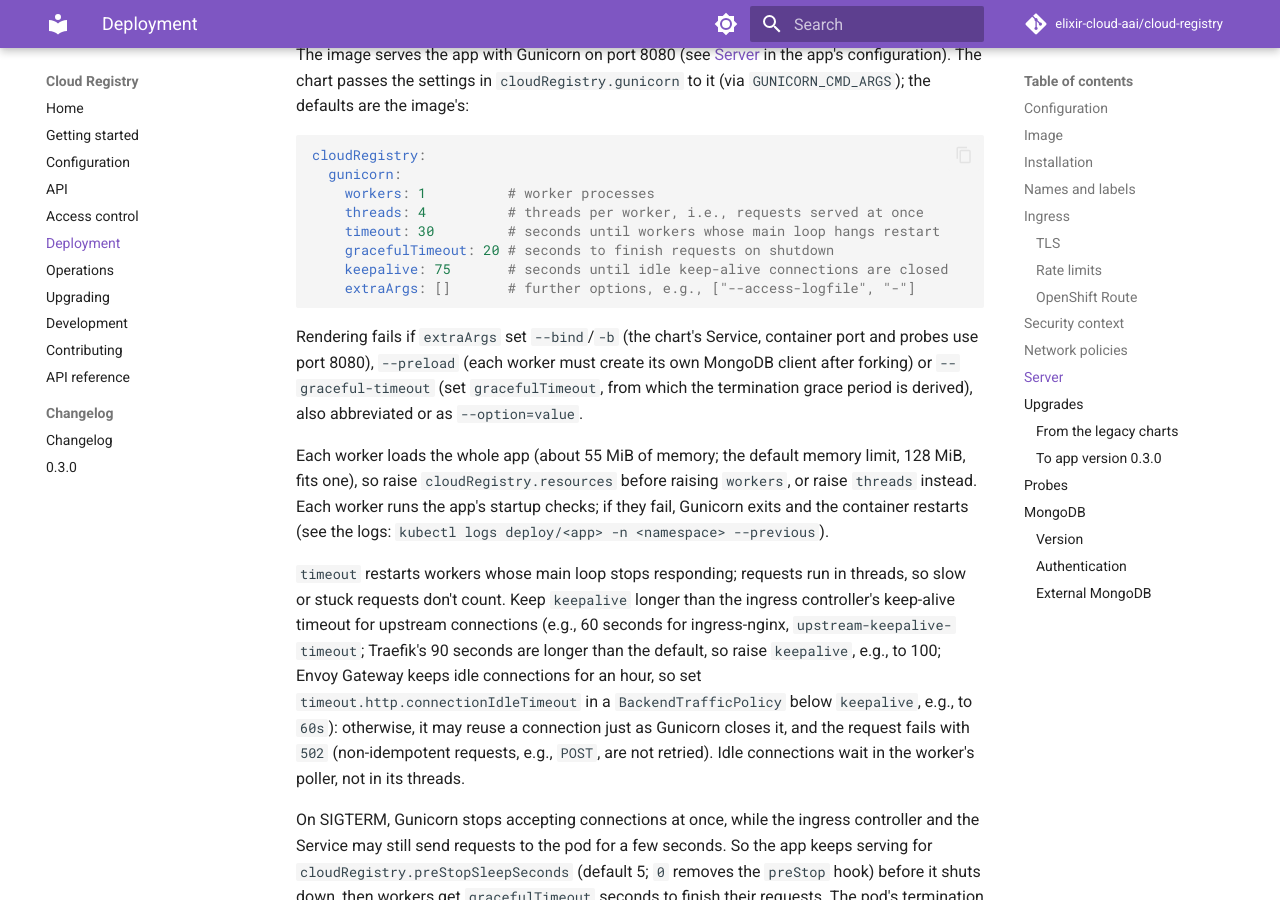
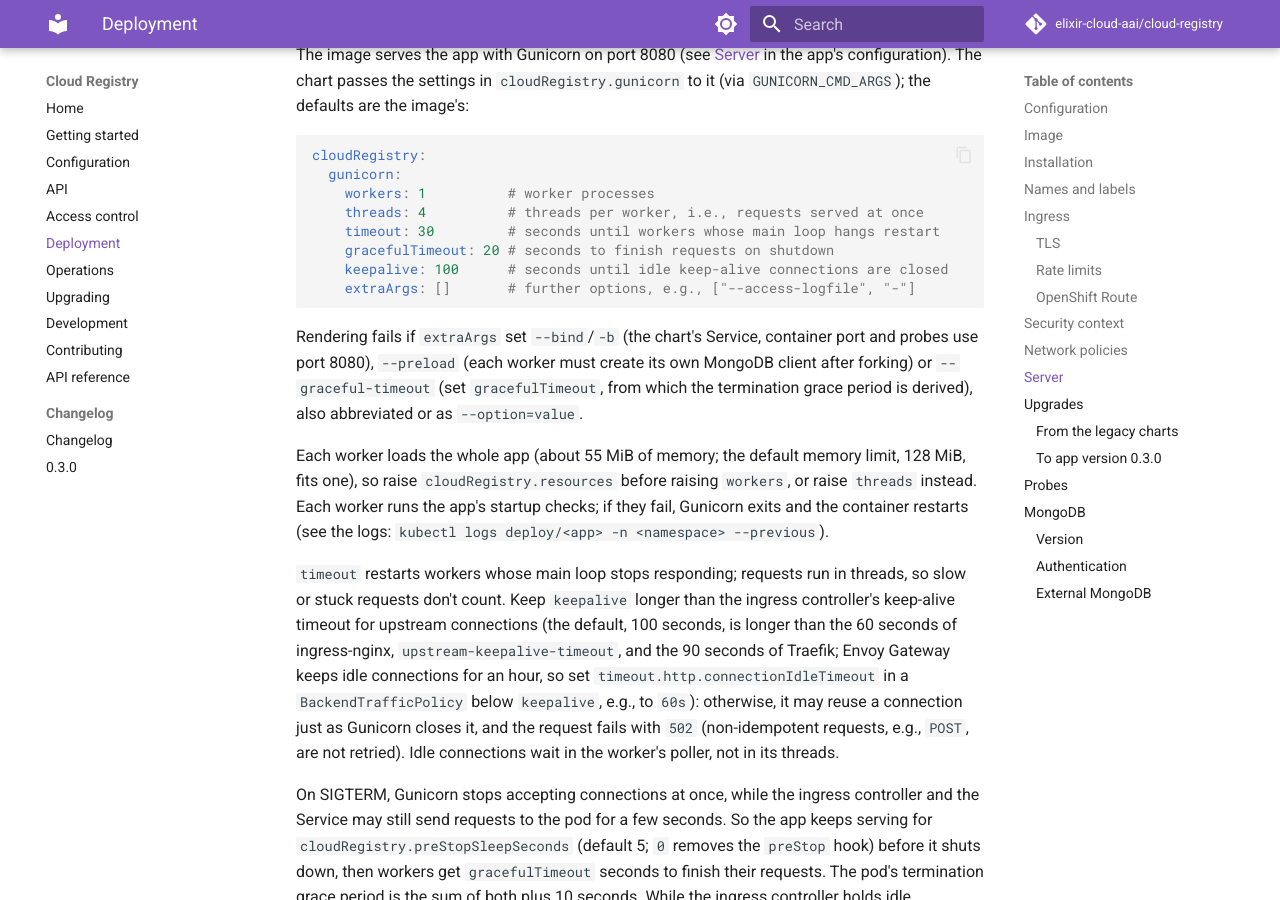
Before and after one commit to elixir-cloud-aai/cloud-registry, an MkDocs documentation site: the page built from docs/deployment.md, in a window 1280 px wide and 900 px high, scrolled down 8666 px. Built offline with MkDocs 1.6.1 and Material for MkDocs 9.7.7, drawn with Linux system fonts in a browser that asks for light colours; comment, search, counter and statistics services are not loaded.

Commit message:
fix: raise the Gunicorn keepalive to 100 s
The default keepalive (75 s) was shorter than Traefik's upstream idle
timeout (90 s), which the docs recommend, so Traefik could reuse a
connection as Gunicorn closed it (502 on POST). The default of the image
and the chart is now 100 s, which also covers ingress-nginx (60 s).

Refs #207

Co-Authored-By: Claude Opus 5.5 <noreply@anthropic.com>

````diff
--- a/deployment/README.md
+++ b/deployment/README.md
@@ -452,7 +452,7 @@ cloudRegistry:
     threads: 4          # threads per worker, i.e., requests served at once
     timeout: 30         # seconds until workers whose main loop hangs restart
     gracefulTimeout: 20 # seconds to finish requests on shutdown
-    keepalive: 75       # seconds until idle keep-alive connections are closed
+    keepalive: 100      # seconds until idle keep-alive connections are closed
     extraArgs: []       # further options, e.g., ["--access-logfile", "-"]
 ```
 
@@ -471,9 +471,9 @@ startup checks; if they fail, Gunicorn exits and the container restarts
 `timeout` restarts workers whose main loop stops responding; requests run in
 threads, so slow or stuck requests don't count. Keep `keepalive` longer than
 the ingress controller's keep-alive timeout for upstream connections
-(e.g., 60 seconds for ingress-nginx, `upstream-keepalive-timeout`; Traefik's
-90 seconds are longer than the default, so raise `keepalive`, e.g., to 100;
-Envoy Gateway keeps idle connections for an hour, so set
+(the default, 100 seconds, is longer than the 60 seconds of ingress-nginx,
+`upstream-keepalive-timeout`, and the 90 seconds of Traefik; Envoy Gateway
+keeps idle connections for an hour, so set
 `timeout.http.connectionIdleTimeout` in a `BackendTrafficPolicy` below
 `keepalive`, e.g., to `60s`): otherwise, it
 may reuse a connection just as Gunicorn closes it, and the request fails with
````
Also changed, not shown: docs/configuration.md (+1 -1 lines), 3 other files.
